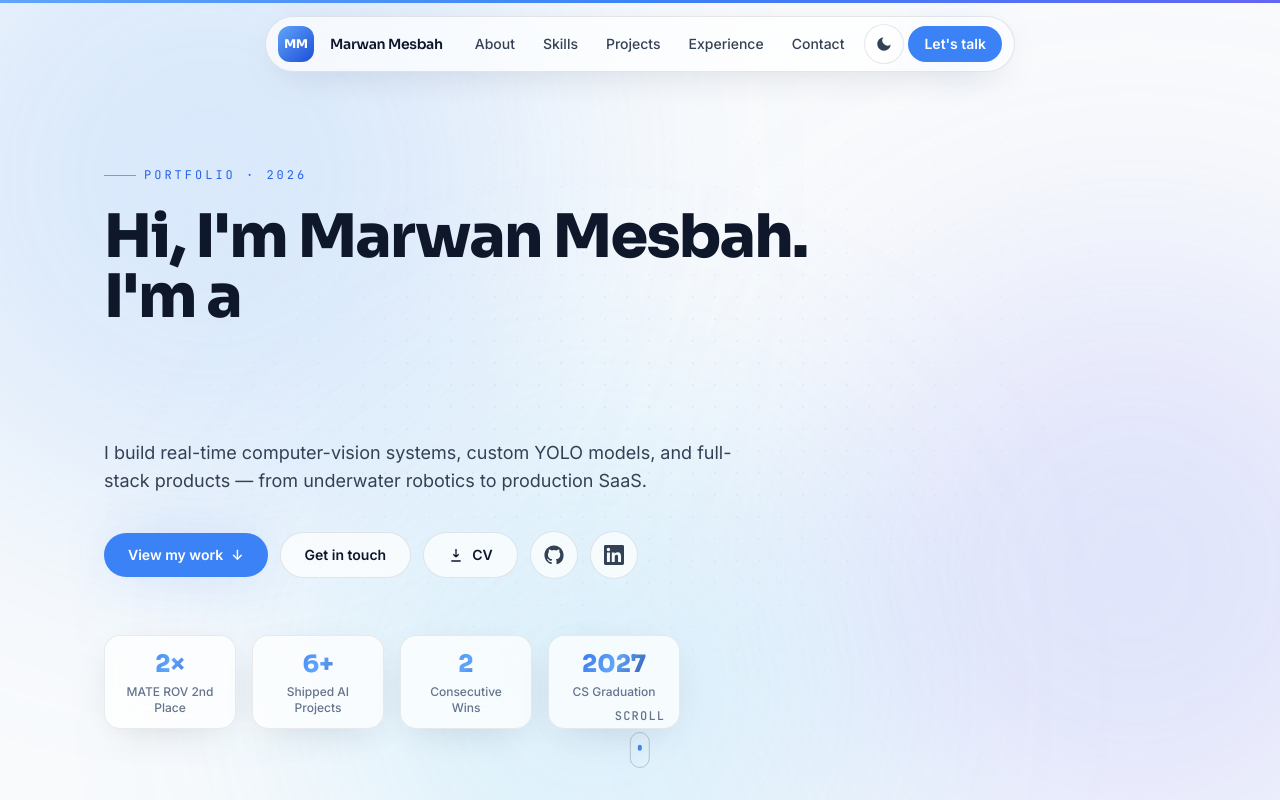
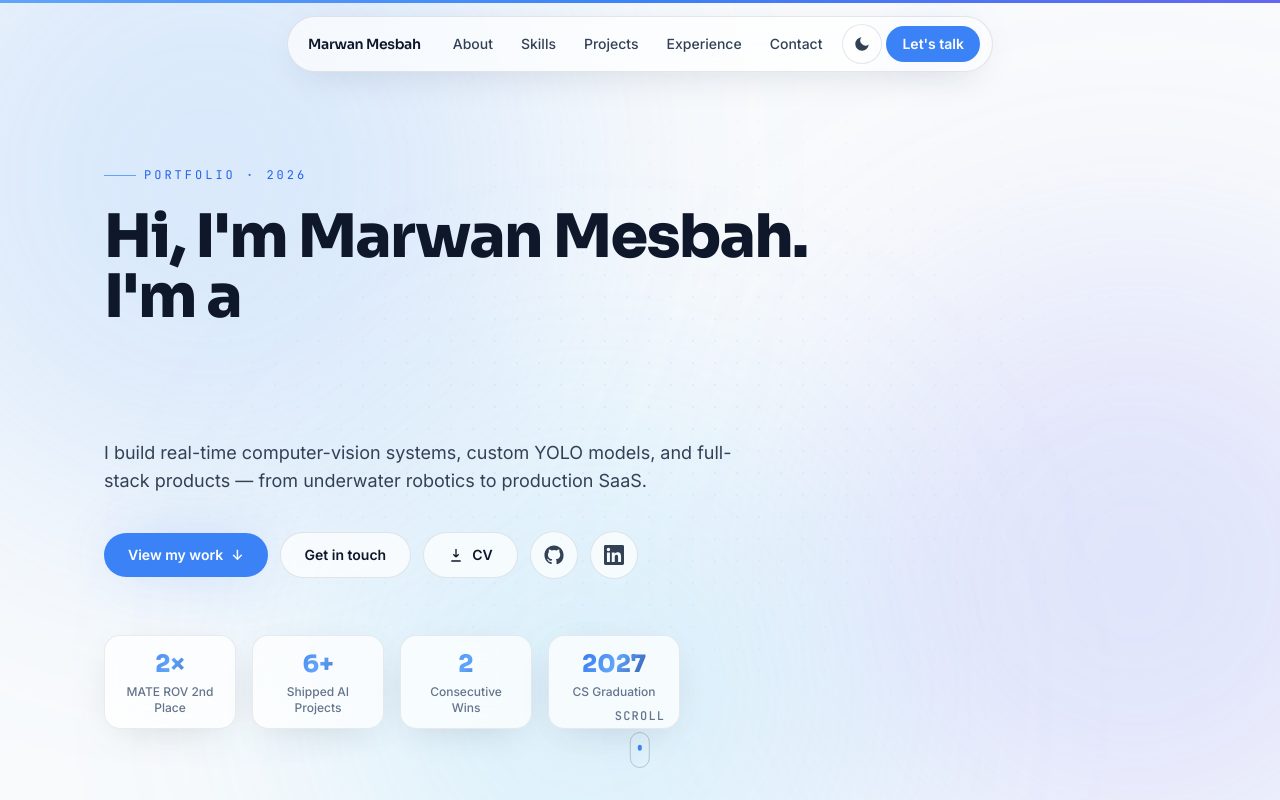
Before and after one commit to MarwanMesbah18/MarwanMesbah18.github.io, a React (Vite) app: page / in a window 1280 px wide. Shown: the top 800 px of the page. Built offline with nearby package versions, Linux system fonts and the light colour scheme.

Commit message:
Remove MM monogram from navbar and footer; name links to top

```diff
--- a/src/components/Footer.jsx
+++ b/src/components/Footer.jsx
@@ -6,9 +6,6 @@ export default function Footer() {
     <footer className="relative border-t border-ink/5 py-10">
       <div className="container-px flex flex-col items-center justify-between gap-4 text-sm text-ink-muted md:flex-row">
         <div className="flex items-center gap-2">
-          <span className="grid h-7 w-7 place-items-center rounded-lg bg-gradient-to-br from-brand-400 to-brand-700 font-display text-xs font-extrabold text-white">
-            MM
-          </span>
           <span className="font-medium text-ink-soft">
             {profile.name} · © {year}
           </span>
--- a/src/components/Navbar.jsx
+++ b/src/components/Navbar.jsx
@@ -28,22 +28,13 @@ export default function Navbar() {
           scrolled ? 'h-12 px-2 md:gap-0 md:group-hover:gap-1' : 'h-14 pl-2 pr-2'
         }`}
       >
-        {/* MM logo — collapses on scroll, returns on hover (desktop) */}
+        {/* Name — always visible on desktop, links back to top */}
         <a
           href="#home"
-          className={`grid h-9 w-9 flex-shrink-0 place-items-center overflow-hidden whitespace-nowrap rounded-xl bg-gradient-to-br from-brand-400 to-brand-700 font-display text-xs font-extrabold text-white shadow-glow transition-all duration-500 ${
-            scrolled
-              ? 'md:max-w-0 md:opacity-0 md:group-hover:ml-1 md:group-hover:max-w-[2.5rem] md:group-hover:opacity-100'
-              : 'ml-1 max-w-[2.5rem] opacity-100'
-          }`}
+          className="hidden whitespace-nowrap px-3 font-display text-sm font-semibold tracking-tight text-ink md:inline"
         >
-          MM
+          {profile.name}
         </a>
-
-        {/* Name — ALWAYS visible on desktop (this is all that shows when scrolled) */}
-        <span className="hidden whitespace-nowrap px-3 font-display text-sm font-semibold tracking-tight text-ink md:inline">
-          {profile.name}
-        </span>
 
         {/* Links — collapse on scroll, return on hover */}
         <div
```
